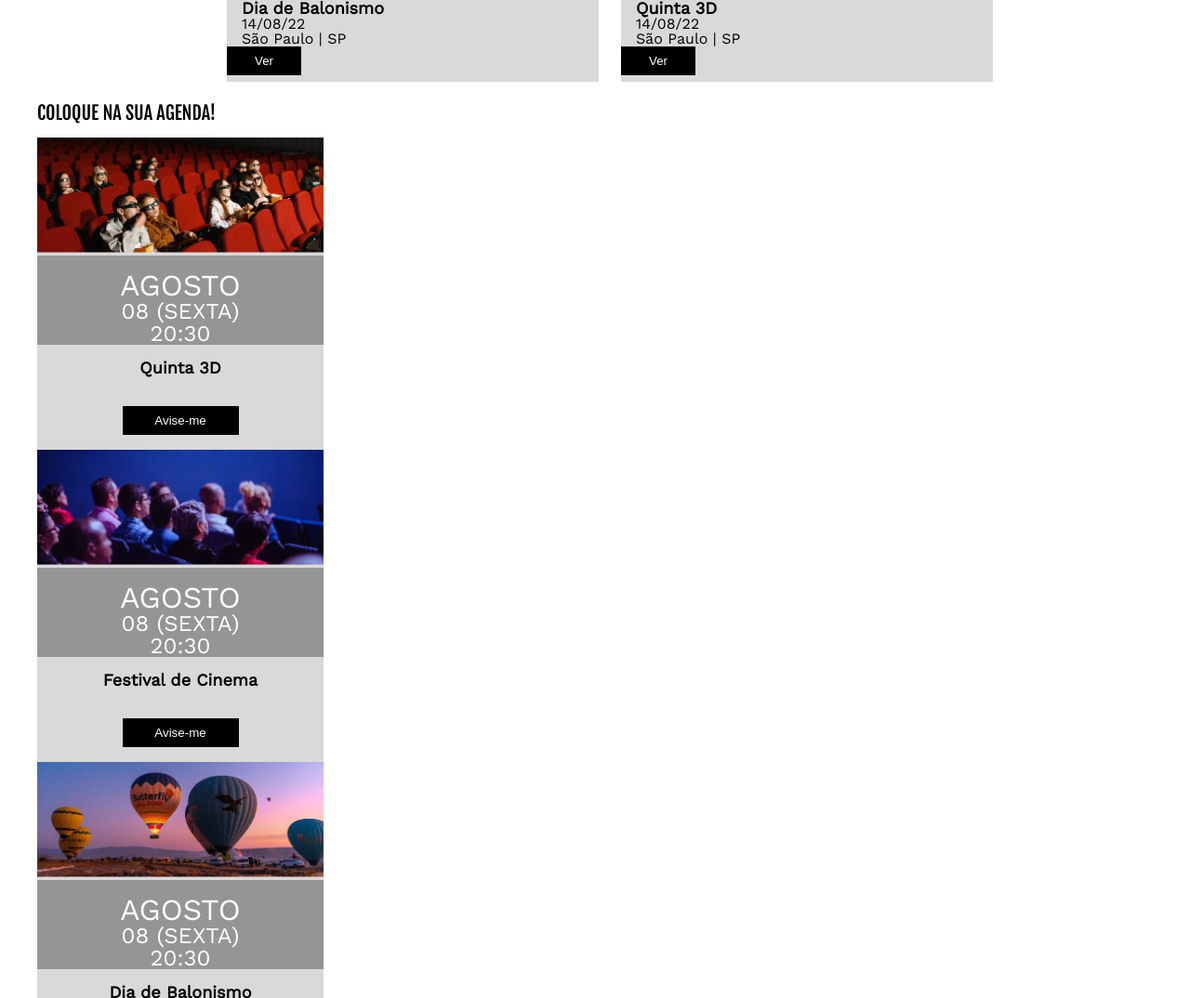
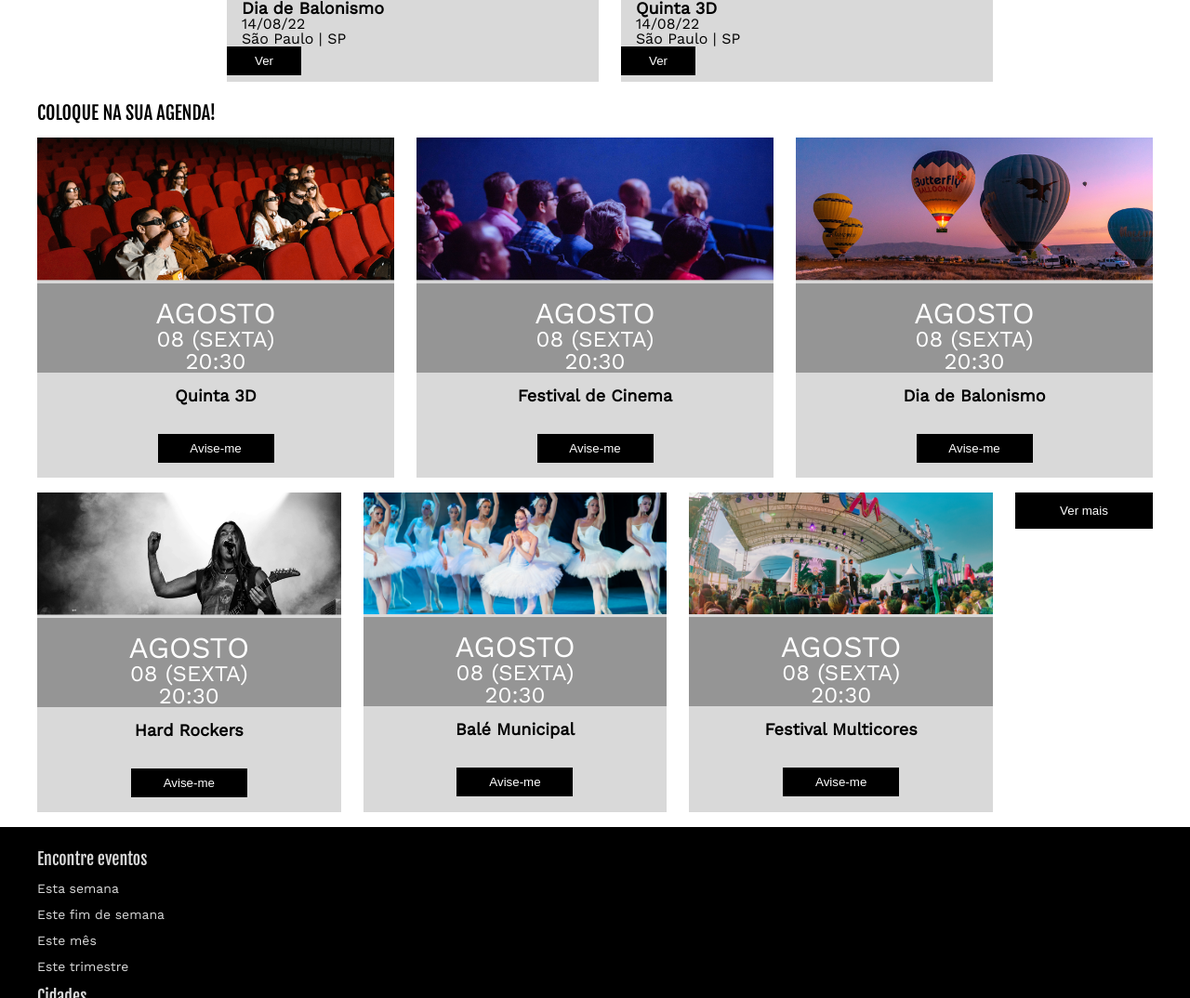
Before and after one commit to renanlucena/culturama, a plain HTML site: page index.html in a window 1280 px wide. Shown: the part 2408-3482 px from the top of the page at 93% size. Drawn offline with nearby package versions, Linux system fonts and the light colour scheme.

Commit message:
estilizando a agenda com flexbox

```diff
--- /dev/null
+++ b/assets/style/_agenda.scss
@@ -0,0 +1,17 @@
+.agenda__lista {
+    display: flex;
+    flex-wrap: wrap;
+    row-gap: 1rem;
+    column-gap: 1.5rem;
+    justify-content: center;
+}
+
+.agenda__item {
+    flex-grow: 1;
+}
+
+@media (min-width: 720px) {
+.agenda__lista {
+    justify-content: end;
+}
+}
--- a/assets/style/main.scss
+++ b/assets/style/main.scss
@@ -2,3 +2,4 @@
 @import './banner';
 @import './categorias';
 @import './eventos';
+@import './agenda';
```
Also changed, not shown: assets/style/main.css, 1 other file.
